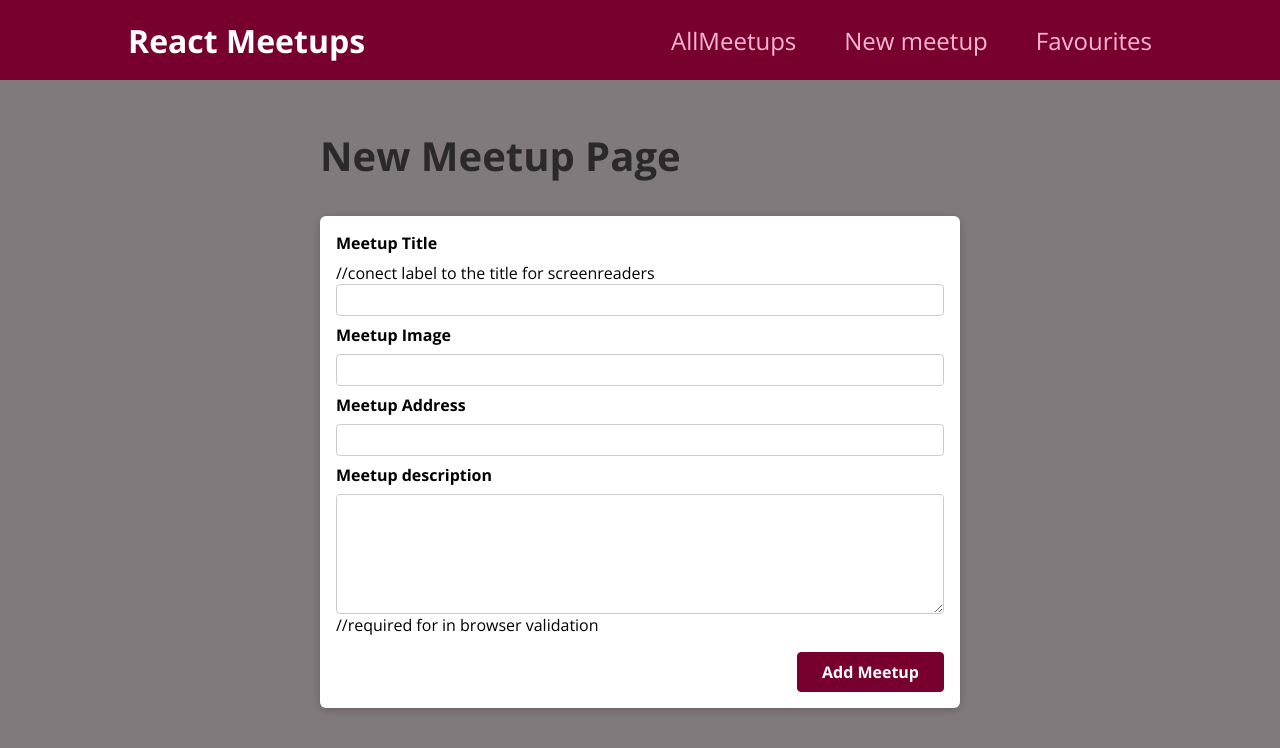
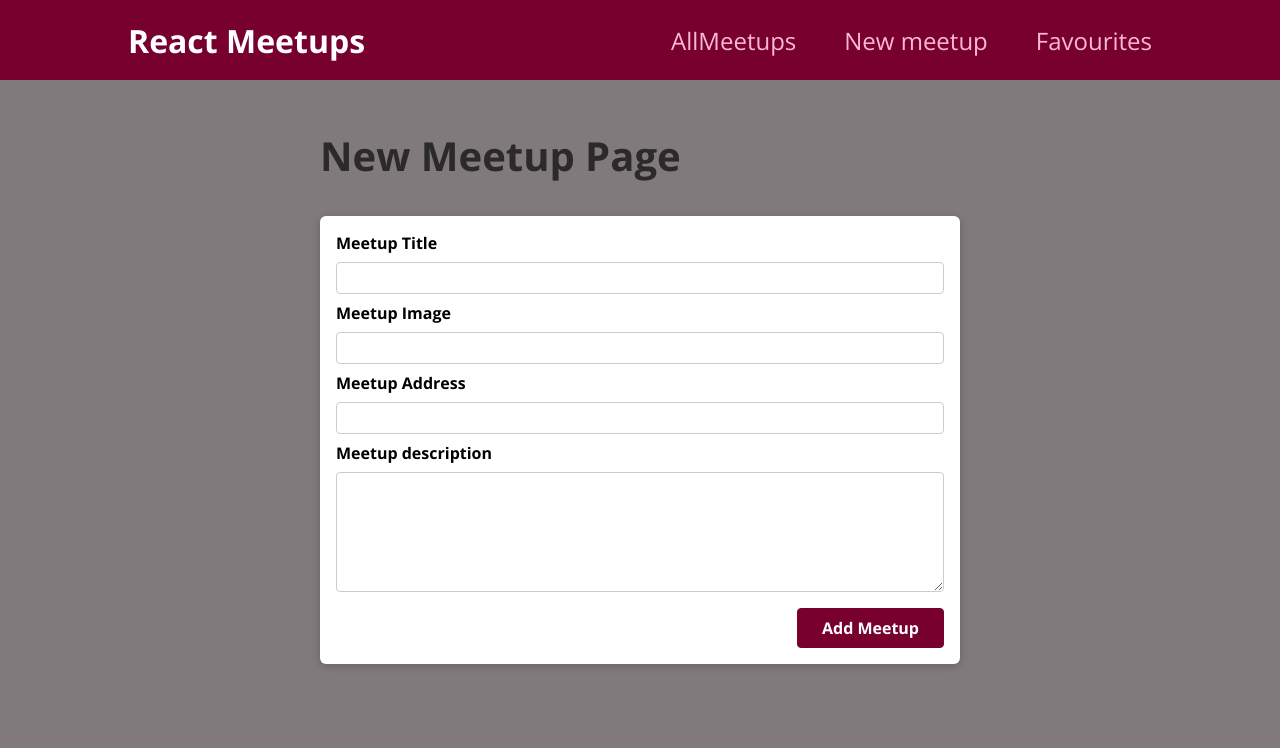
Before and after one commit to JohnnyZhov/udemy-react, a React (Create React App) app: page /new-meetup in a window 1280 px wide. Shown: the top 748 px of the page. Built offline with nearby package versions, Linux system fonts and the light colour scheme.

Commit message:
Update 2 - comments removed

```diff
--- a/src/components/meetups/NewMeetupForm.js
+++ b/src/components/meetups/NewMeetupForm.js
@@ -6,8 +6,7 @@ function NewMeetupForm() {
     <Card>
       <form className={classes.form}>
         <div className={classes.control}>
-          <label htmlFor="title">Meetup Title</label> //conect label to the
-          title for screenreaders
+          <label htmlFor="title">Meetup Title</label>
           <input type="text" required id="title"></input>
         </div>
         <div className={classes.control}>
@@ -20,8 +19,7 @@ function NewMeetupForm() {
         </div>
         <div className={classes.control}>
           <label htmlFor="description">Meetup description</label>
-          <textarea id="description" required rows="5"></textarea> //required
-          for in browser validation
+          <textarea id="description" required rows="5"></textarea>
         </div>
         <div className={classes.actions}>
           <button>Add Meetup</button>
```
